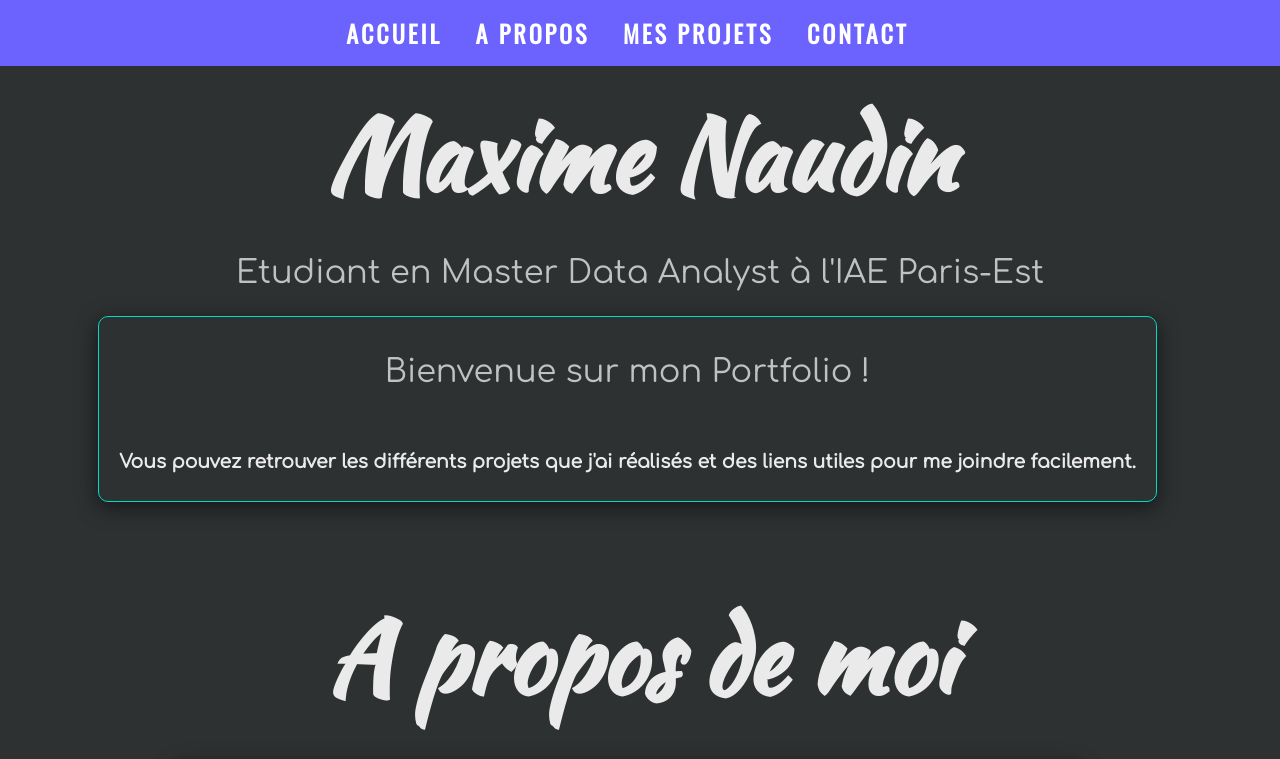
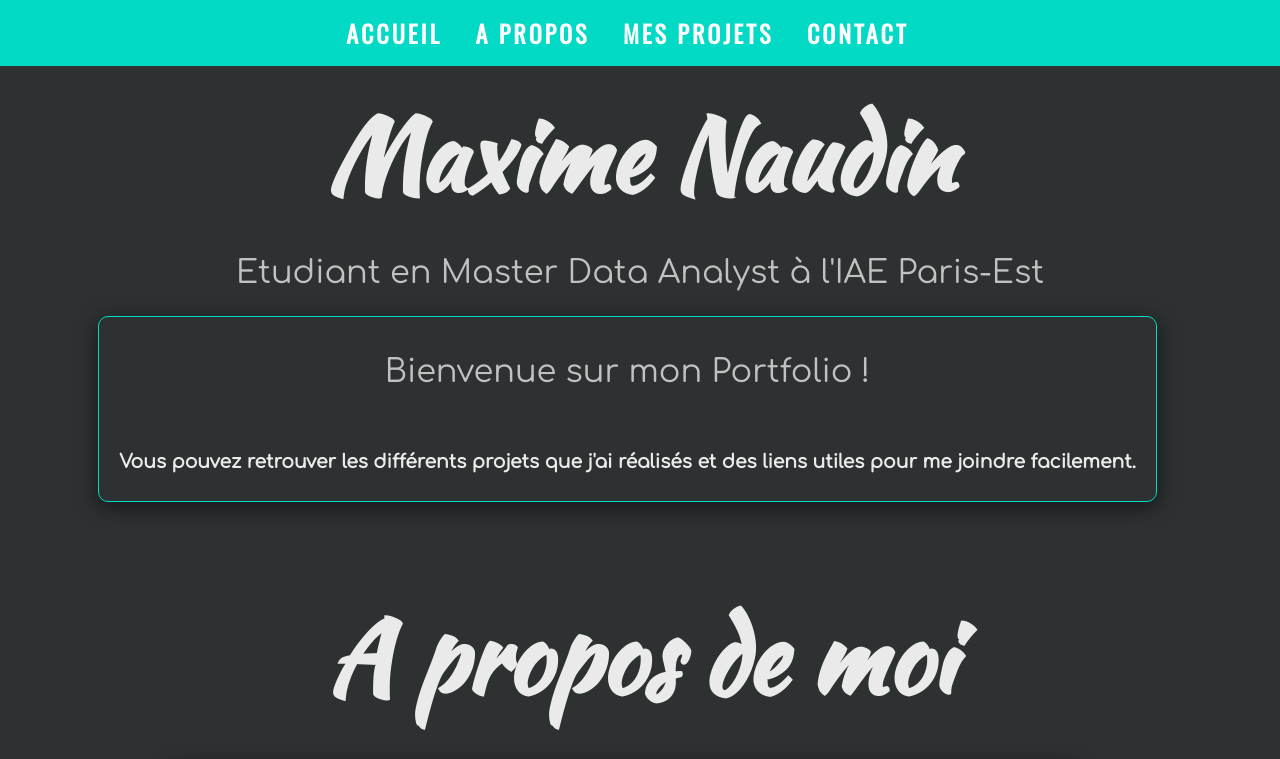
Before and after one commit to ndnMaxime/portfolio, a plain HTML site: page index.html in a window 1280 px wide. Shown: the top 759 px of the page. Drawn offline with nearby package versions, Linux system fonts and the light colour scheme; a script that the page names is missing.

Commit message:
Update style.css

```diff
--- a/style.css
+++ b/style.css
@@ -67,7 +67,7 @@ nav {
   letter-spacing: 3px;
   padding: 15px 0;
   width: 100%;
-  background: #6c63ff; /* Couleur de fond violette */
+  background: var(--secondary-color);  /* adopte la même couleur cyan que tes bordures */
   transition: height 0.3s; /* Transition pour l'animation */
   text-align: center;
 }
```
